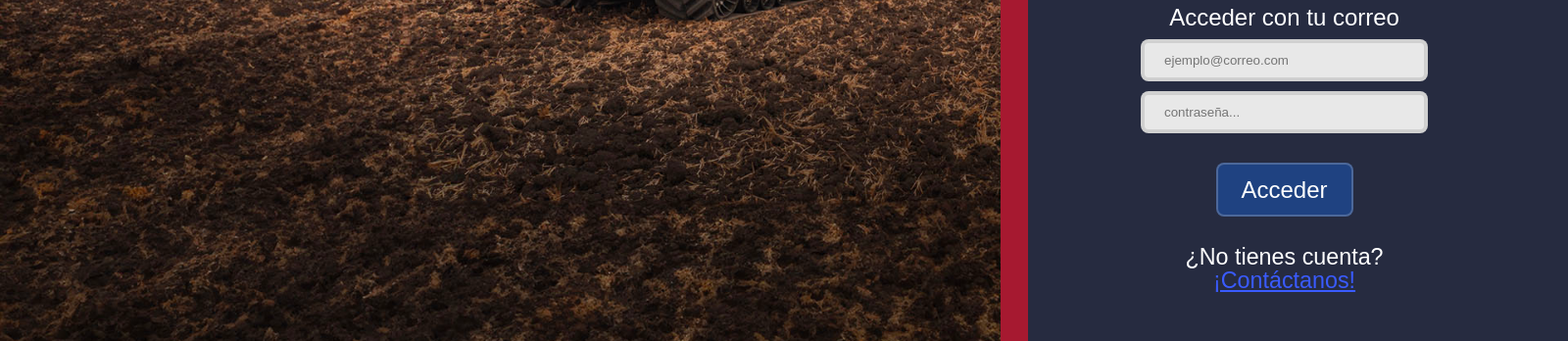
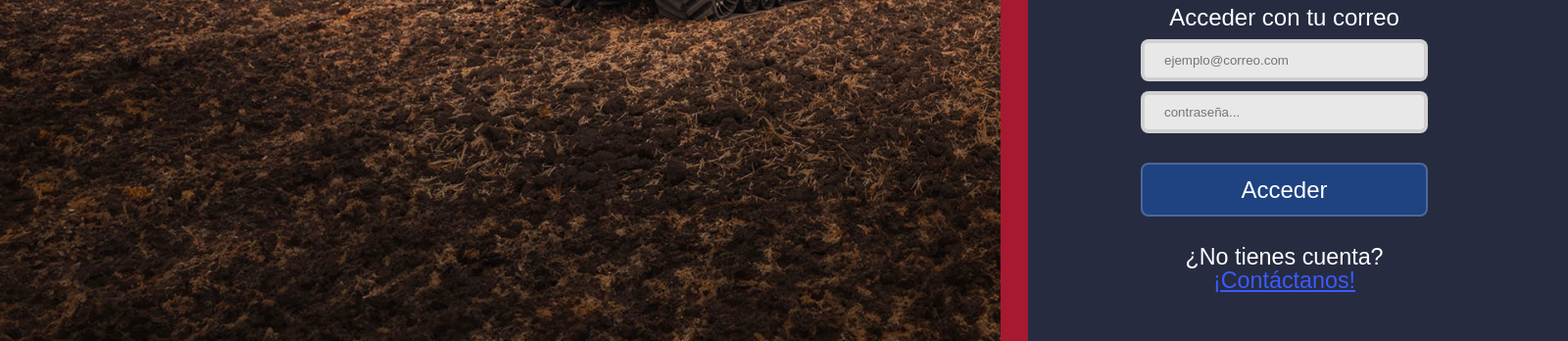
Before and after one commit to CodeAnd-Co/App-Local-TracTech, an Electron app: page harvester-app/src/framework/vistas/inicioSesion.html in a window 1600 px wide. Both pictures are taken after a click on the button "Acceder". Shown: the part 452-800 px from the top of the page at 98% size. Drawn offline with Linux system fonts and the light colour scheme; no server answers.

Commit message:
Arreglar inicio de sesion con Swal

```diff
--- a/harvester-app/src/framework/utils/css/styles.css
+++ b/harvester-app/src/framework/utils/css/styles.css
@@ -208,7 +208,7 @@
   align-items: center;
   justify-content: center;
   flex-shrink: 0;
-  width: 140px;
+  width: 293px;
   height: 55px;
   position: relative;
   cursor: pointer;
@@ -298,25 +298,8 @@
   align-self: stretch;
 }
 
-.boton-acceder,
 .boton-acceder * {
   box-sizing: border-box;
-}
-.boton-acceder {
-  background: #1f4281;
-  border-radius: 8px;
-  border-style: solid;
-  border-color: rgba(255, 255, 255, 0.2);
-  border-width: 2px;
-  display: flex;
-  flex-direction: column;
-  gap: 10px;
-  align-items: center;
-  justify-content: center;
-  flex-shrink: 0;
-  width: 140px;
-  height: 55px;
-  position: relative;
 }
 .cerrar {
   color: #ffffff;
--- a/harvester-app/src/framework/utils/js/inicioSesion.js
+++ b/harvester-app/src/framework/utils/js/inicioSesion.js
@@ -14,6 +14,15 @@ const Swal = require('sweetalert2');
  * Maneja el evento de clic en el botón de acceso para iniciar sesión.
  */
 async function manejarInicioSesion() {
+  // Deshabilitar botón para evitar múltiples envíos
+  botonAcceder.disabled = true;
+
+  // Almacenar el contenido original del botón
+  const contenidoOriginal = botonAcceder.innerHTML;
+
+  // Cambiar el texto del botón para indicar que está procesando
+  botonAcceder.innerHTML = '<div class="acceder">Accediendo...</div>';
+
   // Obtener valores de los campos de entrada
   const correo = entradaCorreo.value;
   const contrasenia = entradaContrasenia.value;
@@ -25,6 +34,9 @@ async function manejarInicioSesion() {
       text: 'Por favor, completa todos los campos.',
       icon: 'warning'
     });
+    // Restaurar botón en caso de validación fallida
+    botonAcceder.innerHTML = contenidoOriginal;
+    botonAcceder.disabled = false;
     return;
   }
 
@@ -42,6 +54,7 @@ async function manejarInicioSesion() {
 
       // Redirigir al usuario a la página principal
       window.location.href = './frameLayout.html';
+      // No es necesario restaurar el botón aquí ya que se redirige
 
     } else {
       // Mostrar mensaje de error si las credenciales no son válidas
@@ -50,6 +63,10 @@ async function manejarInicioSesion() {
         text: respuesta.mensaje,
         icon: 'warning'
       });
+
+      // Restaurar el botón en caso de credenciales inválidas
+      botonAcceder.innerHTML = contenidoOriginal;
+      botonAcceder.disabled = false;
     }
   } catch (error) {
     console.error('Error al conectar con el backend:', error);
@@ -59,6 +76,10 @@ async function manejarInicioSesion() {
       text: 'Verifica tu conexión e inténtalo de nuevo.',
       icon: 'error'
     });
+
+    // Restaurar el botón en caso de error
+    botonAcceder.innerHTML = contenidoOriginal;
+    botonAcceder.disabled = false;
   }
 }
 
```
